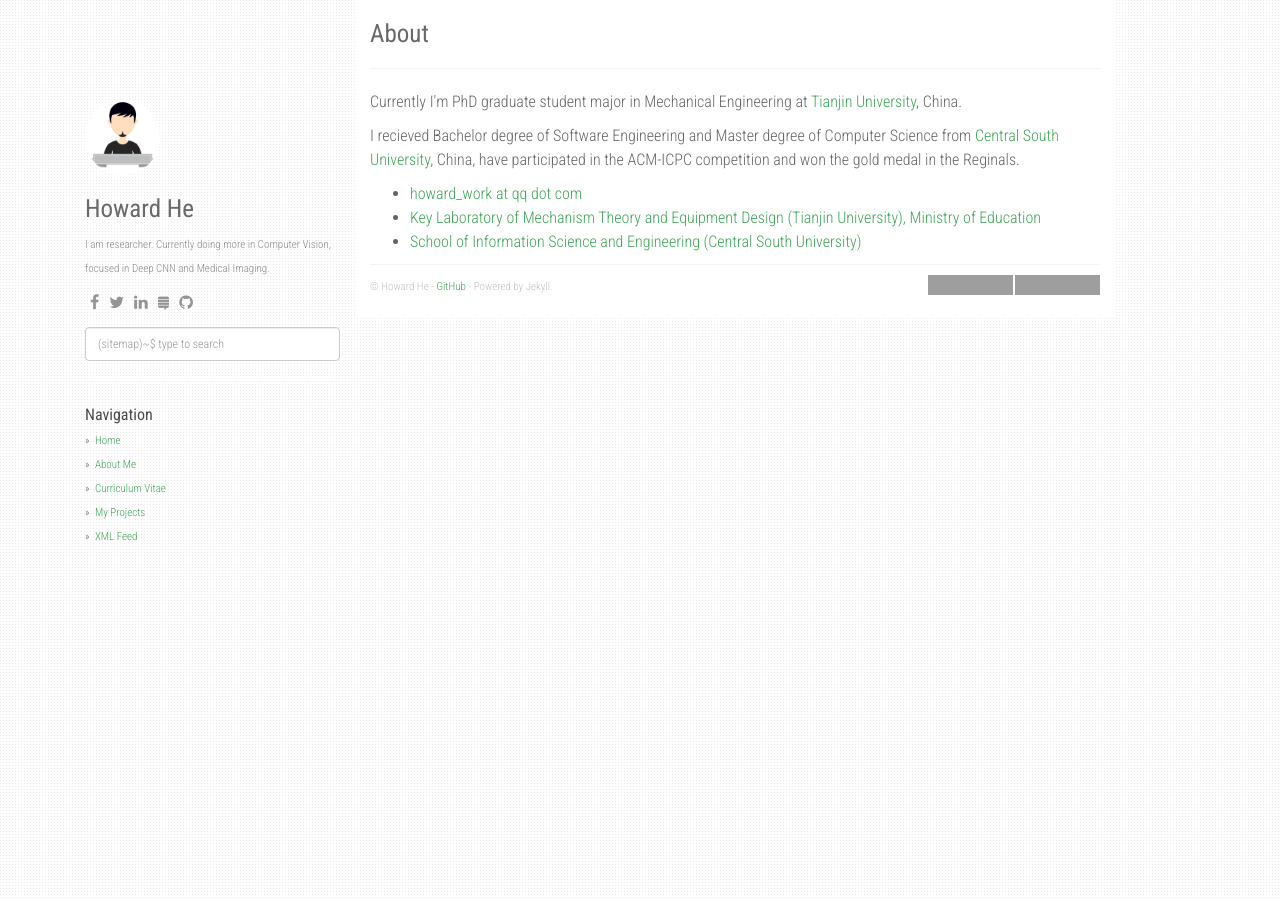
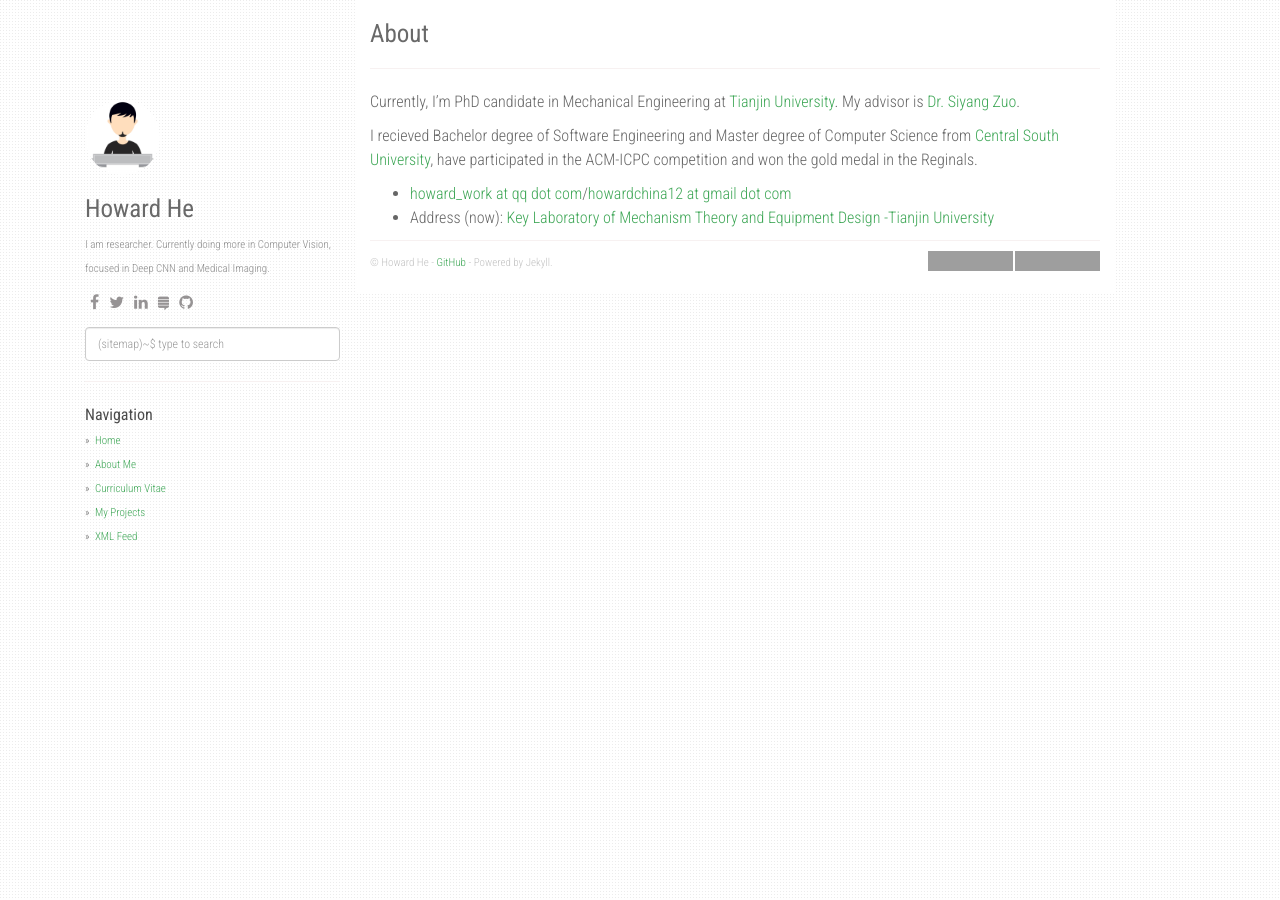
Before and after one commit to howardchina/howardchina.github.io, a Jekyll site: the page built from about.md, in a window 1280 px wide. Built offline with Jekyll 4.4.1, drawn with Linux system fonts in a browser that asks for light colours; nearby versions of some CDN libraries; grey boxes are pictures that could not be loaded.

Commit message:
remove useless folders

```diff
--- a/_data/projects.json
+++ b/_data/projects.json
@@ -20,6 +20,6 @@
 		"image": "ICPC.png",
 		"url": "https://github.com/howardchina/ACM-ICPC-solved-problem",
 		"date": "Dec 2015",
-		"tags": ["C","C++"]
+		"tags": ["C++"]
 	}
 ]
--- a/about.md
+++ b/about.md
@@ -3,14 +3,10 @@ layout: page
 title: About
 permalink: /about/
 ---
+Currently, I'm PhD candidate in Mechanical Engineering at [Tianjin University](http://www.tju.edu.cn/english/ "Tianjin University"). My advisor is [Dr. Siyang Zuo](http://me.tju.edu.cn/faculty_teachers.action?cla=5&teacherid=1890 "Dr. Siyang Zuo").
 
-<div class="about">
-	<!-- <h1>About</h1> -->
-	<p>Currently I'm PhD graduate student major in Mechanical Engineering at <a href="http://www.tju.edu.cn/english/">Tianjin University</a>, China.</p>
-	<p>I recieved Bachelor degree of Software Engineering and Master degree of Computer Science from <a href="http://en.csu.edu.cn/">Central South University</a>, China, have participated in the ACM-ICPC competition and won the gold medal in the Reginals.</p>
-	<ul class="contacts">
-		<li><a href="#">howard_work at qq dot com</a></li>
-		<li><a href="http://moemted.tju.edu.cn/">Key Laboratory of Mechanism Theory and Equipment Design (Tianjin University), Ministry of Education</a></li>
-		<li><a href="http://sise.csu.edu.cn/English_Homepage.htm">School of Information Science and Engineering (Central South University) </a></li>
-	</ul>
-</div>
+I recieved Bachelor degree of Software Engineering and Master degree of Computer Science from [Central South University](http://en.csu.edu.cn/ "Central South University"), have participated in the ACM-ICPC competition and won the gold medal in the Reginals.
+
+
+* [howard_work at qq dot com](mailto:howard_work@qq.com "howard_work at qq dot com")/[howardchina12 at gmail dot com](mailto:howardchina12@gmail.com "howardchina12 at gmail dot com")
+* Address (now): [Key Laboratory of Mechanism Theory and Equipment Design -Tianjin University](http://moemted.tju.edu.cn/ "Key Laboratory of Mechanism Theory and Equipment Design -Tianjin University (now)")
```
Also changed, not shown: cv.md (+2 -2 lines).
